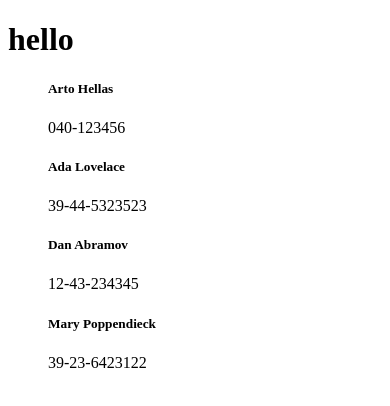
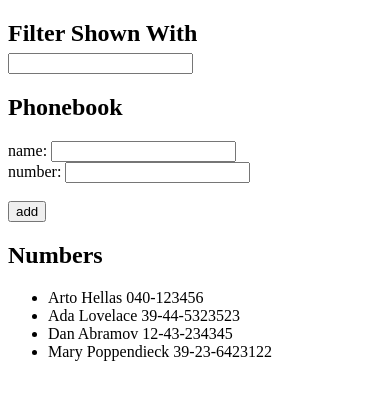
Before and after one commit to patel-param-09/part-2, a React (Vite) app: page / in a window 390 px wide. Shown: the top 406 px of the page. Built offline with nearby package versions, Linux system fonts and the light colour scheme; data requests are answered from the project's data file.

Commit message:
2.12: The Phonebook step 7

```diff
--- a/src/App.jsx
+++ b/src/App.jsx
@@ -1,37 +1,82 @@
-import { useEffect, useState } from "react";
+import { useState } from "react";
 import axios from "axios";
 
 const App = () => {
-  const [data, setData] = useState([]);
-  useEffect(() => {
-    axios.get("http://localhost:3001/persons").then((res) => {
-      setData(res.data);
-    });
-  }, []);
+  const [persons, setPersons] = useState([
+    { name: "Arto Hellas", number: "040-123456", id: 1 },
+    { name: "Ada Lovelace", number: "39-44-5323523", id: 2 },
+    { name: "Dan Abramov", number: "12-43-234345", id: 3 },
+    { name: "Mary Poppendieck", number: "39-23-6423122", id: 4 },
+  ]);
+
+  const [newName, setNewName] = useState("");
+  const [newPhn, setPhn] = useState("");
+  const [List, setList] = useState([]);
+
+  function handleSubmit(event) {
+    event.preventDefault();
+    setNewName("");
+    setPhn("");
+    setList([...List, { newName, newPhn }]);
+  }
+
+  function handleChange(e) {
+    setNewName(e.target.value);
+  }
+
+  function handleChange2(e) {
+    setPhn(e.target.value);
+  }
+
+  let showData = <h5>No Data Available</h5>;
+
+  showData = List.map((element, i) => {
+    return (
+      <li key={i}>
+        {element.newName} {element.newPhn}
+      </li>
+    );
+  });
+
+  function handleSearch(e) {
+    let filtered = persons.filter((f) =>
+      f.name.toLowerCase().includes(e.target.value)
+    );
+    console.log(filtered);
+  }
+
+  const contact = persons.map((data) => {
+    return (
+      <>
+        <li key={data.id}>
+          {data.name} {data.number}
+        </li>
+      </>
+    );
+  });
+
   return (
-    <>
-      <h1>hello</h1>
-      <div>
-        {/* {data.map((post) => {
-          const { name, number, id } = post;
-          return (
-            <ul key={id}>
-              <h4>
-                {name} {number}
-              </h4>
-            </ul>
-          );
-        })} */}
-        {data.map((element) => {
-          //  const {name, number, id} = element;
-          return (
-            <ul key={element.id} className="contact">
-              <h5>{element.name}</h5> <p>{element.number}</p>
-            </ul>
-          );
-        })}
-      </div>
-    </>
+    <div>
+      <h2>
+        Filter Shown With <input onChange={handleSearch} />
+      </h2>
+      <h2>Phonebook</h2>
+      <form onSubmit={handleSubmit}>
+        <div>
+          name: <input onChange={handleChange} />
+        </div>
+        <div>
+          number: <input value={newPhn} onChange={handleChange2} />
+        </div>
+        <br />
+        <div>
+          <button type="submit">add</button>
+        </div>
+      </form>
+      <h2>Numbers</h2>
+      <ul>{showData}</ul>
+      <ul>{contact}</ul>
+    </div>
   );
 };
 
```
